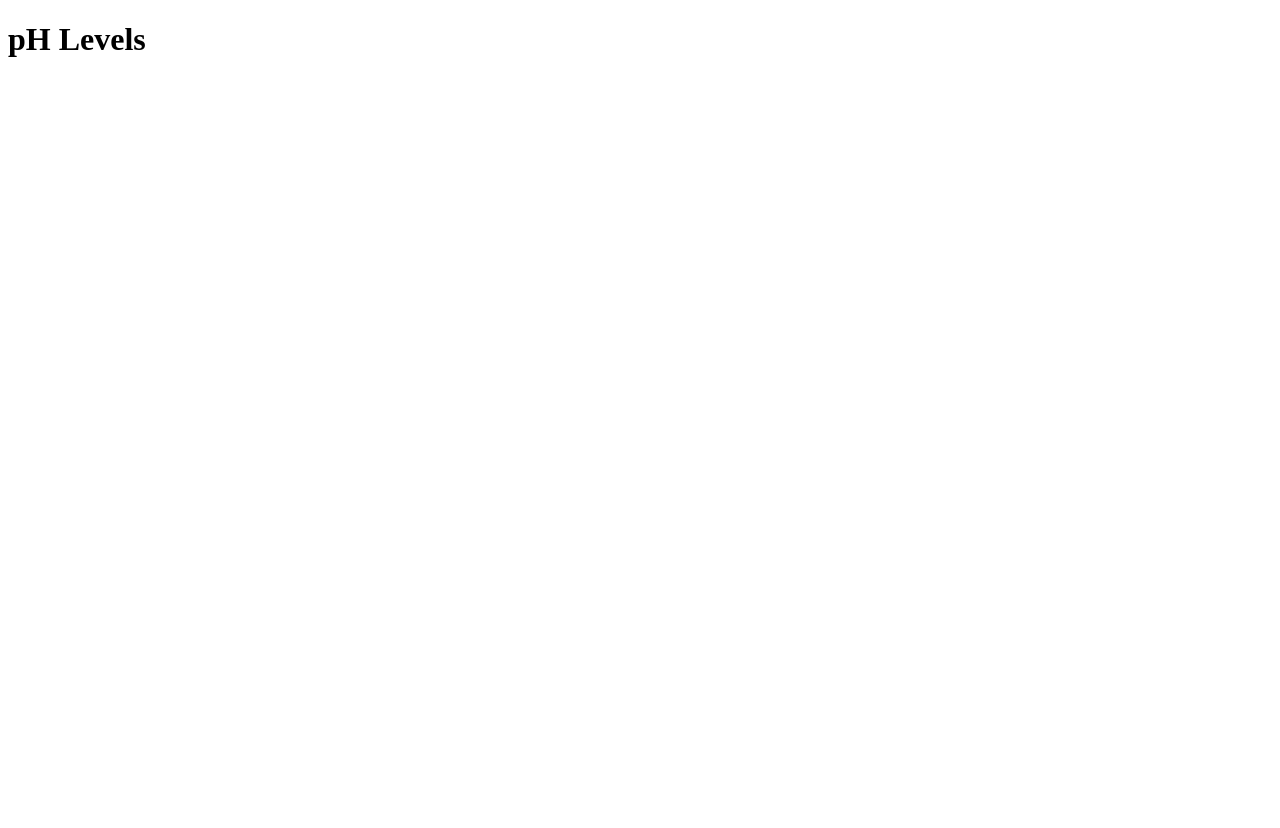
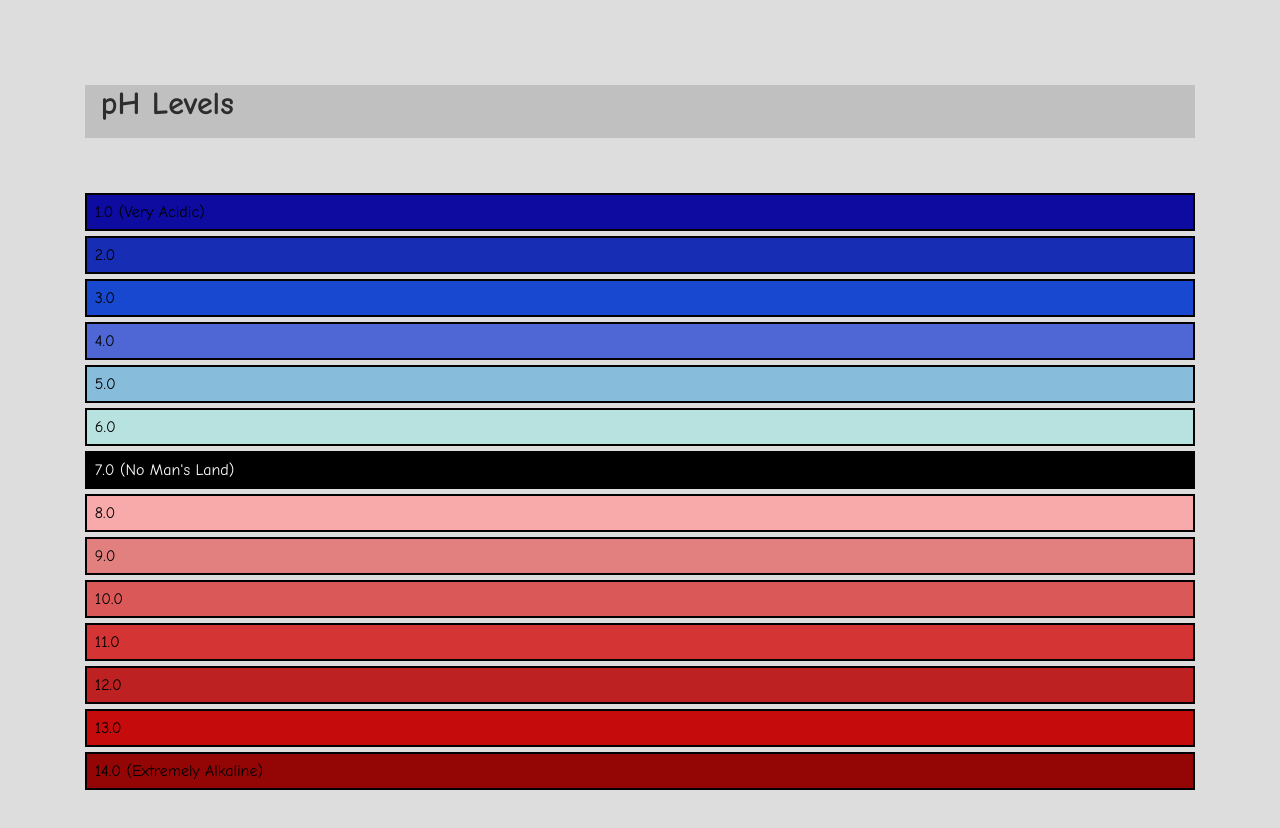
Before and after one commit to diremu/First-Navigatable-Website, a plain HTML site: page P.H. Meter/index.html in a window 1280 px wide. Before the commit the page ends 800 px from the top, so only its background shows below. Drawn offline with Linux system fonts and the light colour scheme.

Commit message:
Acidity Meter Updated

```diff
--- a/P.H. Meter/index.html
+++ b/P.H. Meter/index.html
@@ -7,6 +7,22 @@
     <title>PH Measurement Device</title>
 </head>
 <body>
-    <h1>pH Levels</h1>
+    <h1 class="main-header">pH Levels</h1>
+    <main class="main-body">
+        <div class="meter first">1.0 (Very Acidic)</div>
+        <div class="meter second" >2.0</div>
+        <div class="meter third">3.0</div>
+        <div class="meter fourth">4.0</div>
+        <div class="meter fifth">5.0</div>
+        <div class="meter sixth">6.0</div>
+        <div class="meter seventh">7.0 (No Man's Land)</div>
+        <div class="meter eighth">8.0</div>
+        <div class="meter ninth">9.0</div>
+        <div class="meter tenth">10.0</div>
+        <div class="meter eleventh">11.0</div>
+        <div class="meter twelveth">12.0</div>
+        <div class="meter thirteenth">13.0</div>
+        <div class="meter fourteenth">14.0 (Extremely Alkaline)</div>
+   </main>
 </body>
 </html>
--- a/P.H. Meter/styles.css
+++ b/P.H. Meter/styles.css
@@ -0,0 +1,67 @@
+* {
+    box-sizing: border-box;
+    font-family: 'Comic Sans MS';
+}
+html {
+    margin: 5%;
+    padding: 1%;
+}
+body, h1.main-header{
+    background-color: #0e0c0c23;
+}
+.meter {
+
+    margin: 5px auto;
+    padding: 0.5em;
+    border: 2px solid black;
+    background-color: unset;
+}
+.main-header {
+    margin: 0 auto 5% auto;
+    padding: 0.5em;
+    padding-top: 0%;
+    color: #000000c4;
+}
+.first {
+    background-color: rgb(14, 11, 161);
+}
+.second {
+    background-color: rgb(22, 45, 180);
+}
+.third {
+    background-color: rgb(23, 72, 207);
+}
+.fourth {
+    background-color: rgb(78, 103, 212);
+}
+.fifth {
+    background-color: rgba(97, 174, 219, 0.692);
+}
+.sixth {
+    background-color: rgb(183, 226, 223);
+}
+.seventh {
+    background-color: rgb(0,0,0);
+    color: white;
+}
+.eighth {
+    background-color: rgb(248, 169, 169);
+}
+.ninth {
+    background-color: rgb(226, 128, 128);
+}
+.tenth {
+    background-color: rgb(218, 88, 88);
+}
+.eleventh {
+    background-color: rgb(212, 52, 52);
+}
+.twelveth {
+    background-color: rgb(189, 33, 33)
+}
+.thirteenth {
+    background-color: rgb(197, 11, 11);
+}
+.fourteenth {
+    background-color: rgb(148, 5, 5);
+}
```
